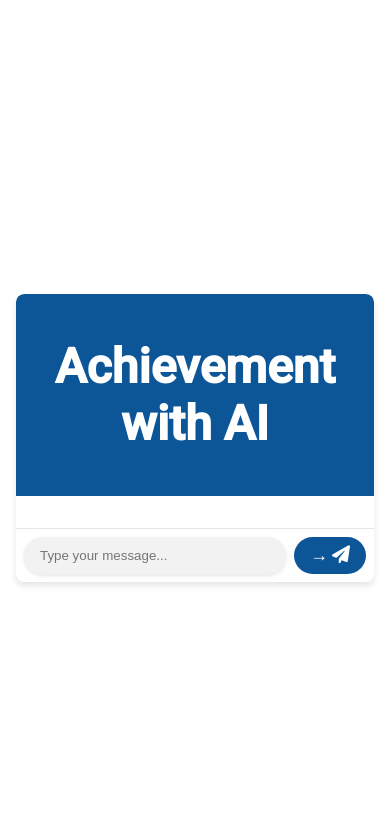
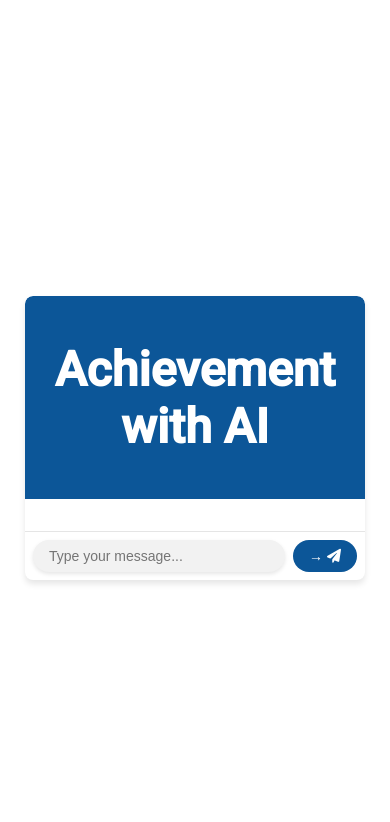
Before and after one commit to AllstarProductions/SuperAI, a Flask app: page / in a window 390 px wide. Shown: the top 822 px of the page. Run offline with Flask 2, Linux system fonts and the light colour scheme; some libraries are stand-ins or nearby versions.

Commit message:
Update styles.css

```diff
--- a/static/styles.css
+++ b/static/styles.css
@@ -10,7 +10,7 @@ body {
 }
 
 .chat-container {
-    width: 100%;
+  width: 90%;
   max-width: 600px;
   max-height: calc(100% - 32px);
   background-color: white;
@@ -21,8 +21,6 @@ body {
   flex-wrap: nowrap;
   overflow: hidden;
 }
-
-
 
 .header {
   background-color: #0c5698;
@@ -41,7 +39,6 @@ body {
   max-height: calc(100% - 124px);
   min-height: calc(100% - 124px);
 }
-
 
 .input-container {
   display: flex;
@@ -68,7 +65,7 @@ body {
   margin-left: 8px;
   cursor: pointer;
   outline: none;
-  font-size: 18px;
+  font-size: 16px; /* Changed font size */
   transition: all 0.2s;
 }
 
@@ -87,10 +84,9 @@ body {
   margin-right: 4px;
 }
 
-
 .message {
   margin-bottom: 8px;
-    font-size: 16px;
+  font-size: 14px; /* Changed font size */
 }
 
 .assistant {
@@ -129,7 +125,6 @@ body {
   flex-shrink: 0; /* Add this line to prevent icon from shrinking */
 }
 
-
 .content {
   white-space: pre-wrap;
   line-height: 1.5;
@@ -142,7 +137,7 @@ body {
 .pulsing-dots {
   display: flex;
   justify-content: center;
-    font-size: 24px;
+  font-size: 20px; /* Changed font size */
   margin-bottom: 8px;
 }
 
@@ -168,3 +163,22 @@ body {
     opacity: 1;
   }
 }
+
+/* Mobile Media Queries */
+@media only screen and (max-width: 800px) {
+  #user-input {
+    font-size: 14px; /* Made font smaller on mobile devices */
+  }
+  #send-btn {
+    font-size: 14px; /* Made font smaller on mobile devices */
+  }
+  .message {
+    font-size: 12px; /* Made font smaller on mobile devices */
+  }
+  .pulsing-dots {
+    font-size: 16px; /* Made font smaller on mobile devices */
+  }
+  .chat-container {
+    width: 95%; /* Made the box taller on mobile devices */
+  }
+}
```
Lines whose indentation alone changed are shown as unchanged.
